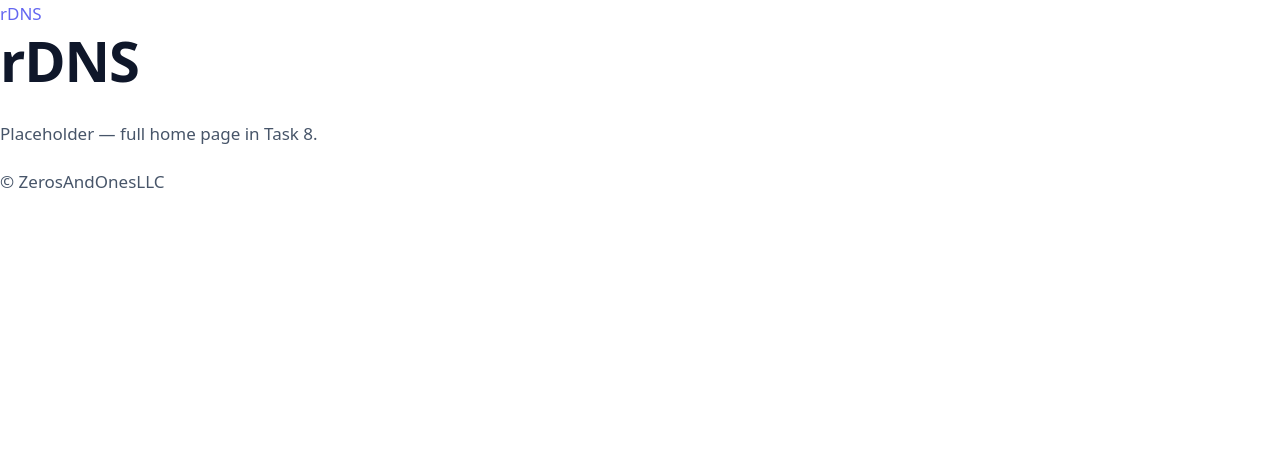
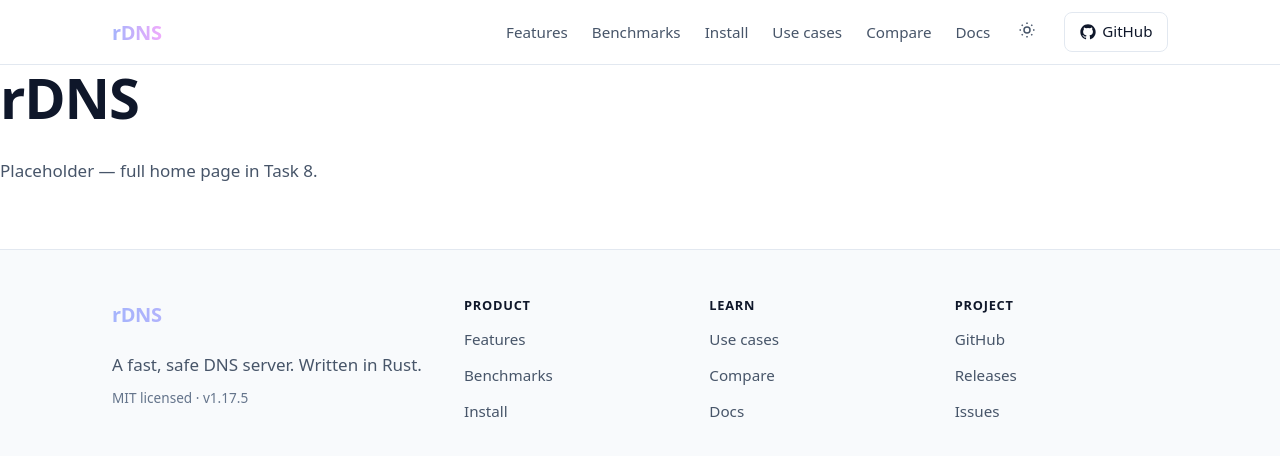
Before and after one commit to ZerosAndOnesLLC/rDNS, a Jekyll site: the page built from docs/index.md, in a window 1280 px wide. Shown: the top 456 px of the page. Built offline with Jekyll 4.4.1, drawn with Linux system fonts in a browser that asks for light colours.

Commit message:
docs(site): nav, footer, and reusable CTA block

```diff
--- a/docs/_includes/footer.html
+++ b/docs/_includes/footer.html
@@ -1 +1,33 @@
-<footer><p>&copy; ZerosAndOnesLLC</p></footer>
+<footer class="site-footer">
+  <div class="container footer-inner">
+    <div class="footer-col">
+      <p class="brand-mark gradient-text">rDNS</p>
+      <p class="footer-tagline">{{ site.tagline }}</p>
+      <p class="footer-meta">MIT licensed · v{{ site.version }}</p>
+    </div>
+    <div class="footer-col">
+      <h4>Product</h4>
+      <ul>
+        <li><a href="{{ '/features/' | relative_url }}">Features</a></li>
+        <li><a href="{{ '/benchmarks/' | relative_url }}">Benchmarks</a></li>
+        <li><a href="{{ '/install/' | relative_url }}">Install</a></li>
+      </ul>
+    </div>
+    <div class="footer-col">
+      <h4>Learn</h4>
+      <ul>
+        <li><a href="{{ '/use-cases/' | relative_url }}">Use cases</a></li>
+        <li><a href="{{ '/compare/' | relative_url }}">Compare</a></li>
+        <li><a href="{{ '/docs/' | relative_url }}">Docs</a></li>
+      </ul>
+    </div>
+    <div class="footer-col">
+      <h4>Project</h4>
+      <ul>
+        <li><a href="https://github.com/ZerosAndOnesLLC/rDNS">GitHub</a></li>
+        <li><a href="https://github.com/ZerosAndOnesLLC/rDNS/releases">Releases</a></li>
+        <li><a href="https://github.com/ZerosAndOnesLLC/rDNS/issues">Issues</a></li>
+      </ul>
+    </div>
+  </div>
+</footer>
--- a/docs/_includes/nav.html
+++ b/docs/_includes/nav.html
@@ -1 +1,34 @@
-<nav><a href="{{ site.baseurl }}/">rDNS</a></nav>
+<a class="skip-link sr-only" href="#main">Skip to content</a>
+<nav class="site-nav" aria-label="Primary">
+  <div class="container nav-inner">
+    <a class="nav-brand" href="{{ '/' | relative_url }}">
+      <span class="brand-mark gradient-text">rDNS</span>
+    </a>
+
+    <button class="nav-toggle" aria-controls="nav-menu" aria-expanded="false" aria-label="Toggle menu">
+      <span></span><span></span><span></span>
+    </button>
+
+    <ul class="nav-menu" id="nav-menu">
+      <li><a href="{{ '/features/' | relative_url }}">Features</a></li>
+      <li><a href="{{ '/benchmarks/' | relative_url }}">Benchmarks</a></li>
+      <li><a href="{{ '/install/' | relative_url }}">Install</a></li>
+      <li><a href="{{ '/use-cases/' | relative_url }}">Use cases</a></li>
+      <li><a href="{{ '/compare/' | relative_url }}">Compare</a></li>
+      <li><a href="{{ '/docs/' | relative_url }}">Docs</a></li>
+      <li>
+        <button class="theme-toggle" aria-label="Toggle theme">
+          <svg viewBox="0 0 24 24" width="18" height="18" fill="none" stroke="currentColor" stroke-width="2" aria-hidden="true">
+            <circle cx="12" cy="12" r="4"/>
+            <path d="M12 2v2M12 20v2M4.93 4.93l1.41 1.41M17.66 17.66l1.41 1.41M2 12h2M20 12h2M4.93 19.07l1.41-1.41M17.66 6.34l1.41-1.41"/>
+          </svg>
+        </button>
+      </li>
+      <li>
+        <a class="nav-cta" href="https://github.com/ZerosAndOnesLLC/rDNS">
+          {% include icons/github.svg %} <span>GitHub</span>
+        </a>
+      </li>
+    </ul>
+  </div>
+</nav>
--- a/docs/_sass/_nav.scss
+++ b/docs/_sass/_nav.scss
@@ -0,0 +1,126 @@
+.skip-link {
+  &:focus {
+    position: fixed; left: 1rem; top: 1rem;
+    width: auto; height: auto;
+    padding: 0.5rem 1rem;
+    background: var(--accent-solid);
+    color: #fff;
+    clip: auto;
+    z-index: 1000;
+  }
+}
+
+.site-nav {
+  position: sticky;
+  top: 0;
+  z-index: 50;
+  background: color-mix(in srgb, var(--bg-base) 85%, transparent);
+  backdrop-filter: saturate(180%) blur(12px);
+  -webkit-backdrop-filter: saturate(180%) blur(12px);
+  border-bottom: 1px solid var(--border);
+}
+
+.nav-inner {
+  display: flex;
+  align-items: center;
+  justify-content: space-between;
+  height: 64px;
+}
+
+.nav-brand { display: inline-flex; align-items: center; }
+.brand-mark { font-weight: 800; font-size: 1.25rem; letter-spacing: -0.02em; }
+
+.nav-menu {
+  list-style: none;
+  margin: 0; padding: 0;
+  display: flex;
+  align-items: center;
+  gap: 1.5rem;
+
+  li { margin: 0; }
+  a {
+    color: var(--text-secondary);
+    font-size: 0.95rem;
+    font-weight: 500;
+    &:hover { color: var(--text-primary); text-decoration: none; }
+  }
+}
+
+.nav-cta {
+  display: inline-flex;
+  align-items: center;
+  gap: 0.4rem;
+  padding: 0.4rem 0.9rem;
+  border: 1px solid var(--border);
+  border-radius: var(--radius);
+  color: var(--text-primary) !important;
+  svg { width: 16px; height: 16px; }
+}
+
+.theme-toggle {
+  background: none; border: none; cursor: pointer;
+  color: var(--text-secondary);
+  padding: 0.25rem;
+  &:hover { color: var(--text-primary); }
+}
+
+.nav-toggle {
+  display: none;
+  background: none; border: none; cursor: pointer; padding: 0.5rem;
+  span {
+    display: block; width: 22px; height: 2px;
+    background: var(--text-primary); margin: 4px 0;
+    transition: transform 0.2s, opacity 0.2s;
+  }
+}
+
+@media (max-width: 768px) {
+  .nav-toggle { display: block; }
+  .nav-menu {
+    position: absolute; left: 0; right: 0; top: 100%;
+    flex-direction: column; align-items: stretch;
+    background: var(--bg-elevated);
+    border-bottom: 1px solid var(--border);
+    padding: 1rem var(--gutter);
+    gap: 0.75rem;
+    display: none;
+  }
+  .site-nav.is-open .nav-menu { display: flex; }
+  .site-nav.is-open .nav-toggle span:nth-child(1) { transform: translateY(6px) rotate(45deg); }
+  .site-nav.is-open .nav-toggle span:nth-child(2) { opacity: 0; }
+  .site-nav.is-open .nav-toggle span:nth-child(3) { transform: translateY(-6px) rotate(-45deg); }
+}
+
+.site-footer {
+  border-top: 1px solid var(--border);
+  background: var(--bg-elevated);
+  padding-block: 3rem 2rem;
+  margin-top: 4rem;
+}
+
+.footer-inner {
+  display: grid;
+  grid-template-columns: 1.5fr repeat(3, 1fr);
+  gap: 2rem;
+}
+
+.footer-col {
+  h4 { color: var(--text-primary); font-size: 0.8rem; margin-bottom: 0.75rem; }
+  ul { list-style: none; padding: 0; margin: 0; }
+  li { margin-bottom: 0.5rem; }
+  a { color: var(--text-secondary); font-size: 0.95rem; }
+  .footer-tagline { color: var(--text-secondary); margin-bottom: 0.5rem; }
+  .footer-meta { color: var(--text-muted); font-size: 0.85rem; }
+}
+
+@media (max-width: 640px) {
+  .footer-inner { grid-template-columns: 1fr 1fr; }
+}
+
+.cta-block {
+  background: linear-gradient(180deg, transparent, var(--bg-elevated));
+  text-align: center;
+}
+.cta-inner h2 { font-size: clamp(2rem, 4vw, 2.75rem); }
+.cta-inner .lead { margin-left: auto; margin-right: auto; margin-bottom: 2rem; }
+.cta-actions { display: inline-flex; gap: 0.75rem; flex-wrap: wrap; justify-content: center; }
```
Also changed, not shown: docs/_includes/cta.html (added, +10 -0 lines), docs/_includes/icons/github.svg (added).
